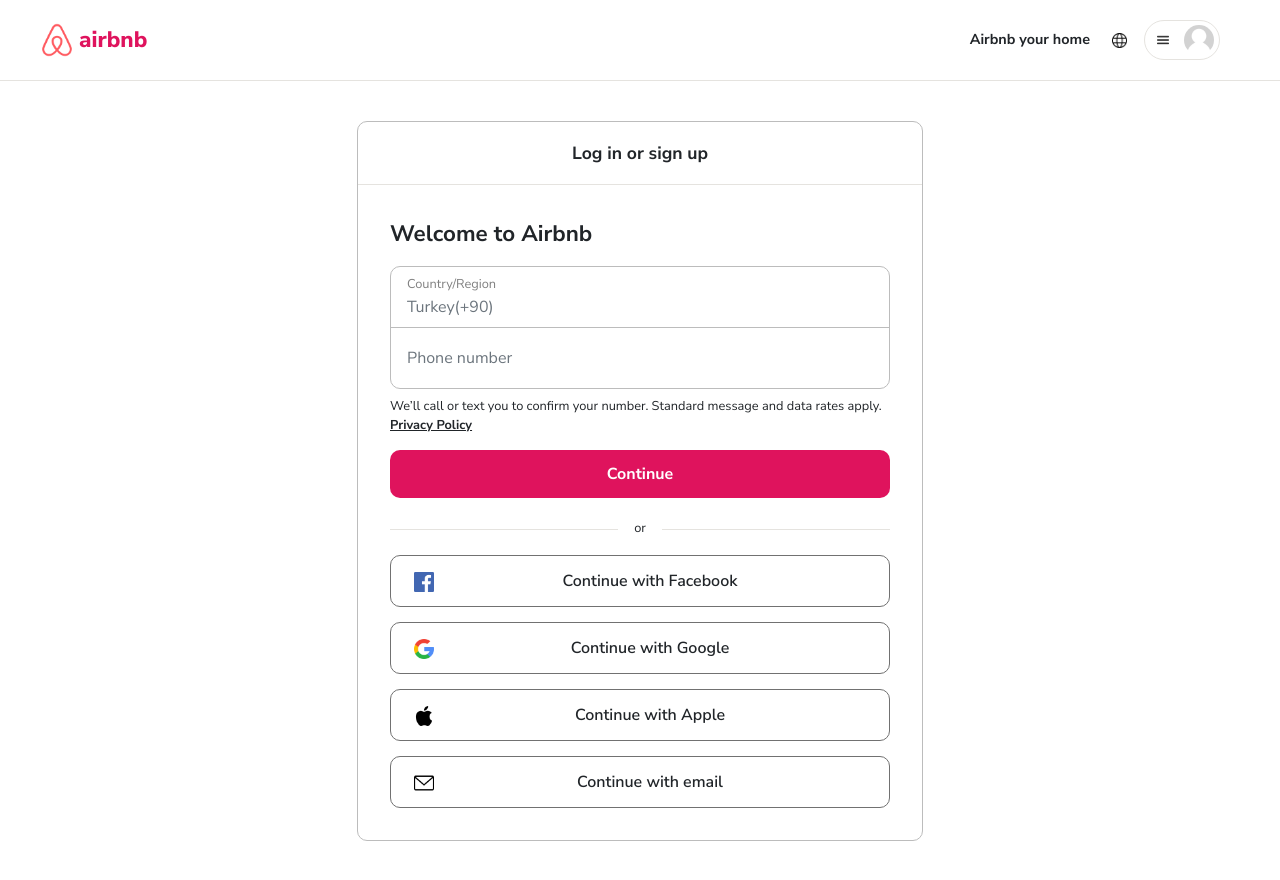
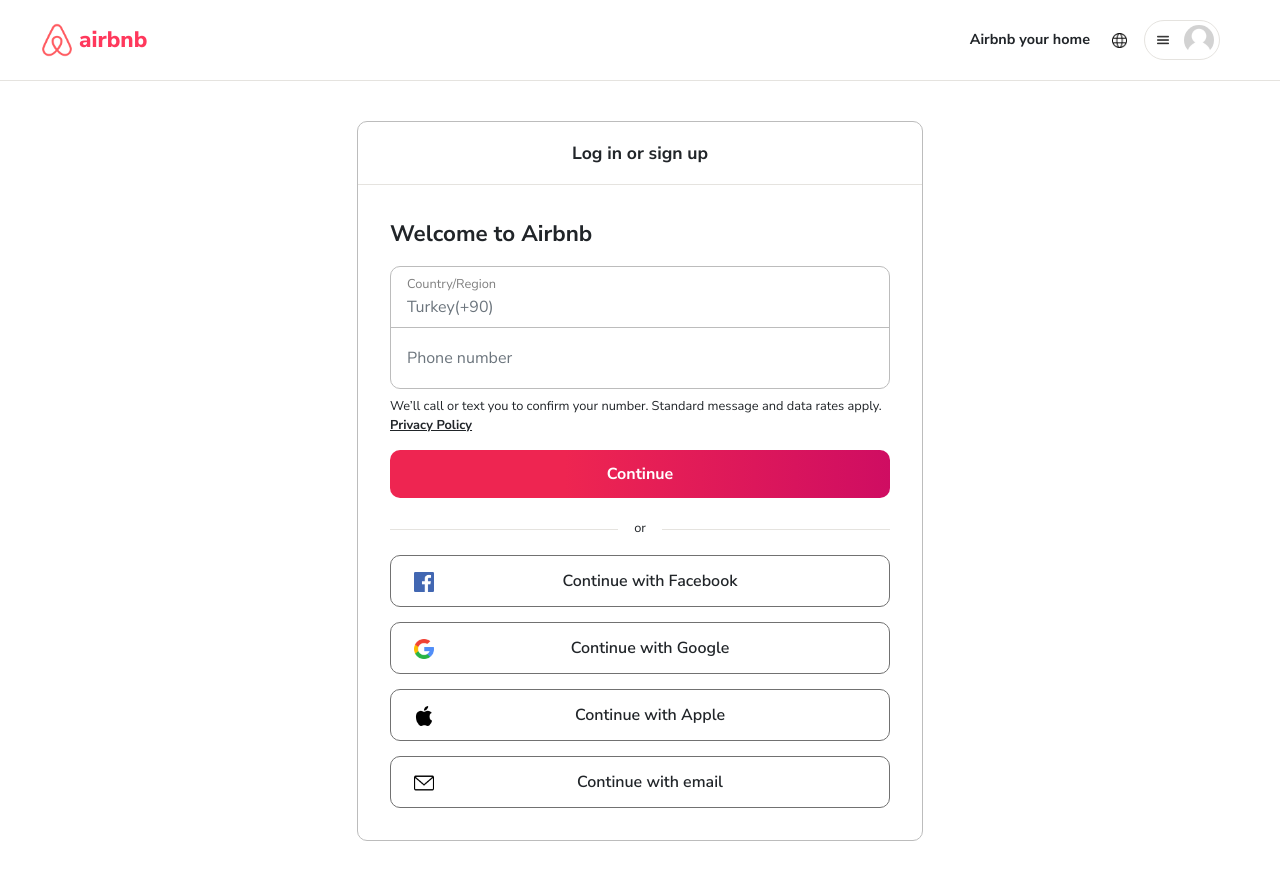
Before and after one commit to aygenyucel/airbnb-clone, a React (Create React App) app: page /signup_login in a window 1280 px wide. Built offline with nearby package versions, Linux system fonts and the light colour scheme.

Commit message:
fixed the color

```diff
--- a/src/App.scss
+++ b/src/App.scss
@@ -5,7 +5,7 @@
   -moz-box-sizing: border-box;    /* Firefox, other Gecko */
   box-sizing: border-box;         /* Opera/IE 8+ */
 
-  --color-main: #DF135D;
+  --color-main: #FF385C;
   --color-gray-dark: #717171;
   --color-gray-light:#BCBCBC;
   --color-gray-lighter:#E5E3DF;
--- a/src/pages/SignupLogin/signupLogin.scss
+++ b/src/pages/SignupLogin/signupLogin.scss
@@ -59,7 +59,7 @@
     }
 
     .signup-login-button {
-        background-color: var(--color-main);
+        // background-color: var(--color-main);
         font-weight: 700;
         border: none;
         color: white;
@@ -68,6 +68,8 @@
         border-radius: 10px;
         margin-top: 15px;
         margin-bottom: 5px;
+        background: rgb(238,37,81);
+background: linear-gradient(90deg, rgba(238,37,81,1) 35%, rgba(207,13,98,1) 100%);
 
         &:active {
             margin-inline: 7px;
```
